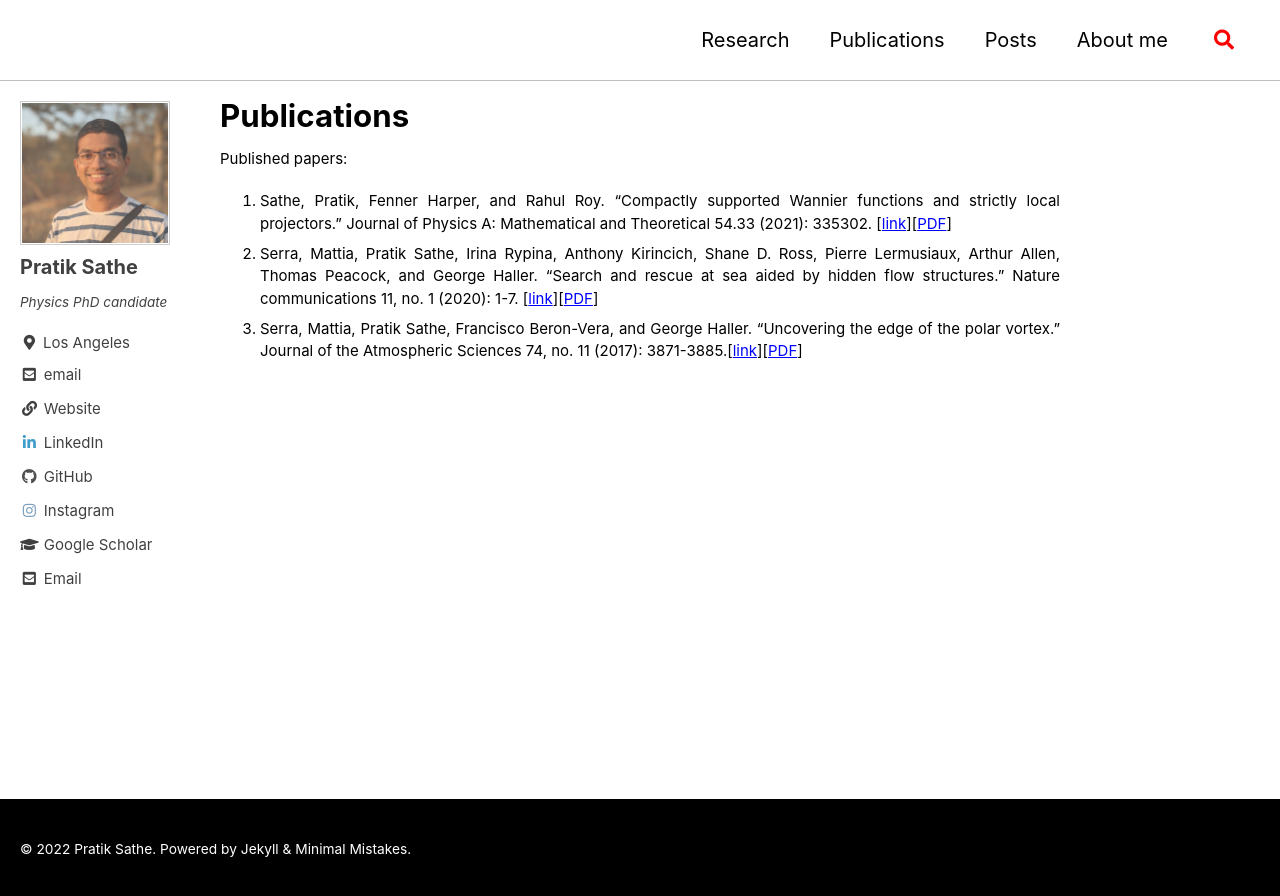
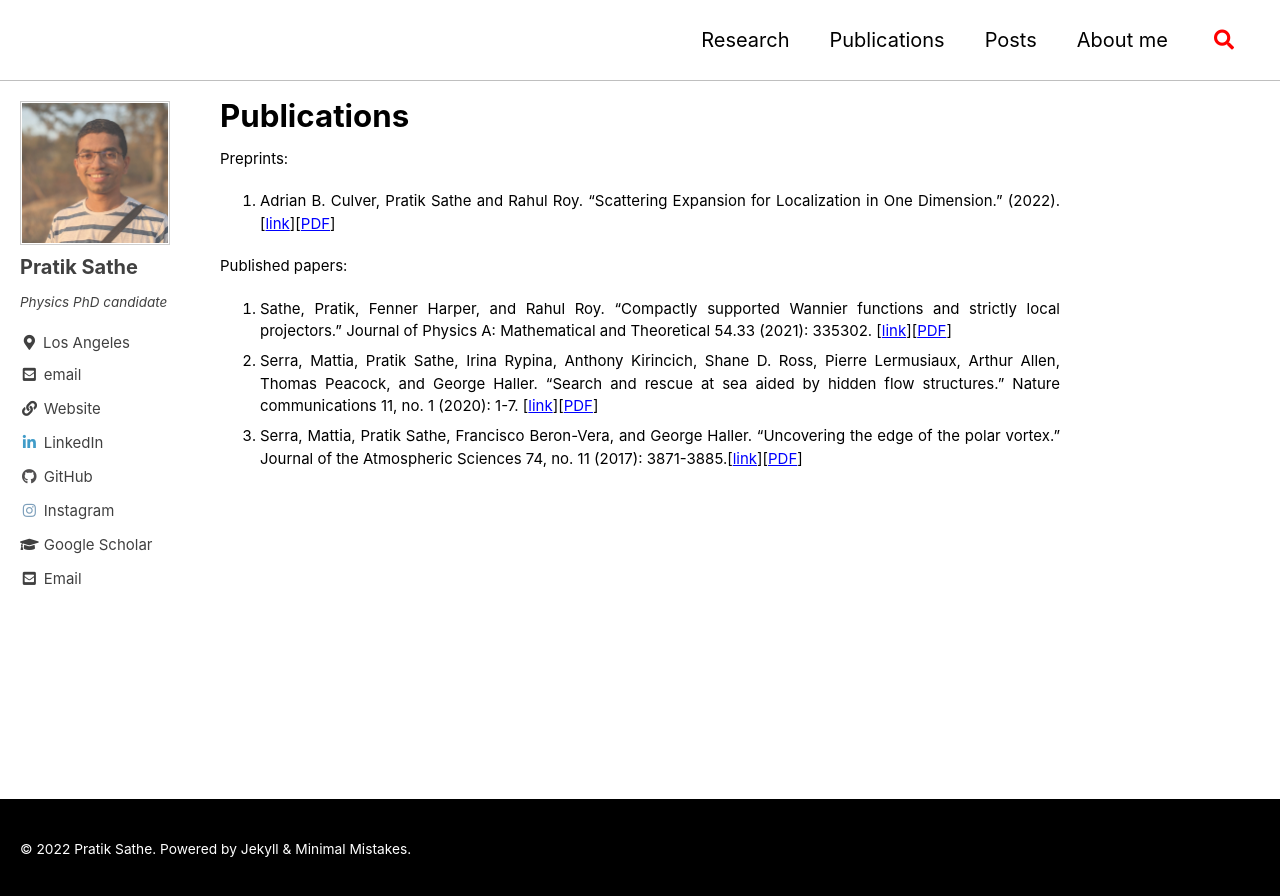
Before and after one commit to PratikSathe/PratikSathe.github.io, a Jekyll site: the page built from _pages/publications.md, in a window 1280 px wide. Shown: the top 896 px of the page. Built offline with Jekyll 4.4.1, drawn with Linux system fonts in a browser that asks for light colours; cached includes are drawn as plain includes.

Commit message:
added scattering expansion letter version

```diff
--- a/_pages/publications.md
+++ b/_pages/publications.md
@@ -2,10 +2,15 @@
 permalink: /publications/
 title: "Publications"
 layout: single
-modified: 2022-03-21
+modified: 2022-10-18
 ---
 
+Preprints:
+
+1. Adrian B. Culver, Pratik Sathe and Rahul Roy. “Scattering Expansion for Localization in One Dimension.” (2022). [[link](https://arxiv.org/abs/2210.07999)][[PDF](\assets\PDFs\Publications\2022 Scattering Expansion Letter.PDF)]
+
 Published papers:
+
 1. Sathe, Pratik, Fenner Harper, and Rahul Roy. "Compactly supported Wannier functions and strictly local projectors." Journal of Physics A: Mathematical and Theoretical 54.33 (2021): 335302. \[[link](https://doi.org/10.1088/1751-8121/ac1167)\]\[[PDF](\assets\PDFs\Publications\2021 CSWF.pdf)\]
 2. Serra, Mattia, Pratik Sathe, Irina Rypina, Anthony Kirincich, Shane D. Ross, Pierre Lermusiaux, Arthur Allen, Thomas Peacock, and George Haller. "Search and rescue at sea aided by hidden flow structures." Nature communications 11, no. 1 (2020): 1-7. \[[link](https://doi.org/10.1038/s41467-020-16281-x)\]\[[PDF](\assets\PDFs\Publications\2020 search and rescue.pdf)\]
 3. Serra, Mattia, Pratik Sathe, Francisco Beron-Vera, and George Haller. "Uncovering the edge of the polar vortex." Journal of the Atmospheric Sciences 74, no. 11 (2017): 3871-3885.\[[link](https://doi.org/10.1175/JAS-D-17-0052.1)\]\[[PDF](\assets\PDFs\Publications\2017 polar vortex.pdf)\]
```
Also changed, not shown: 1 other file.
